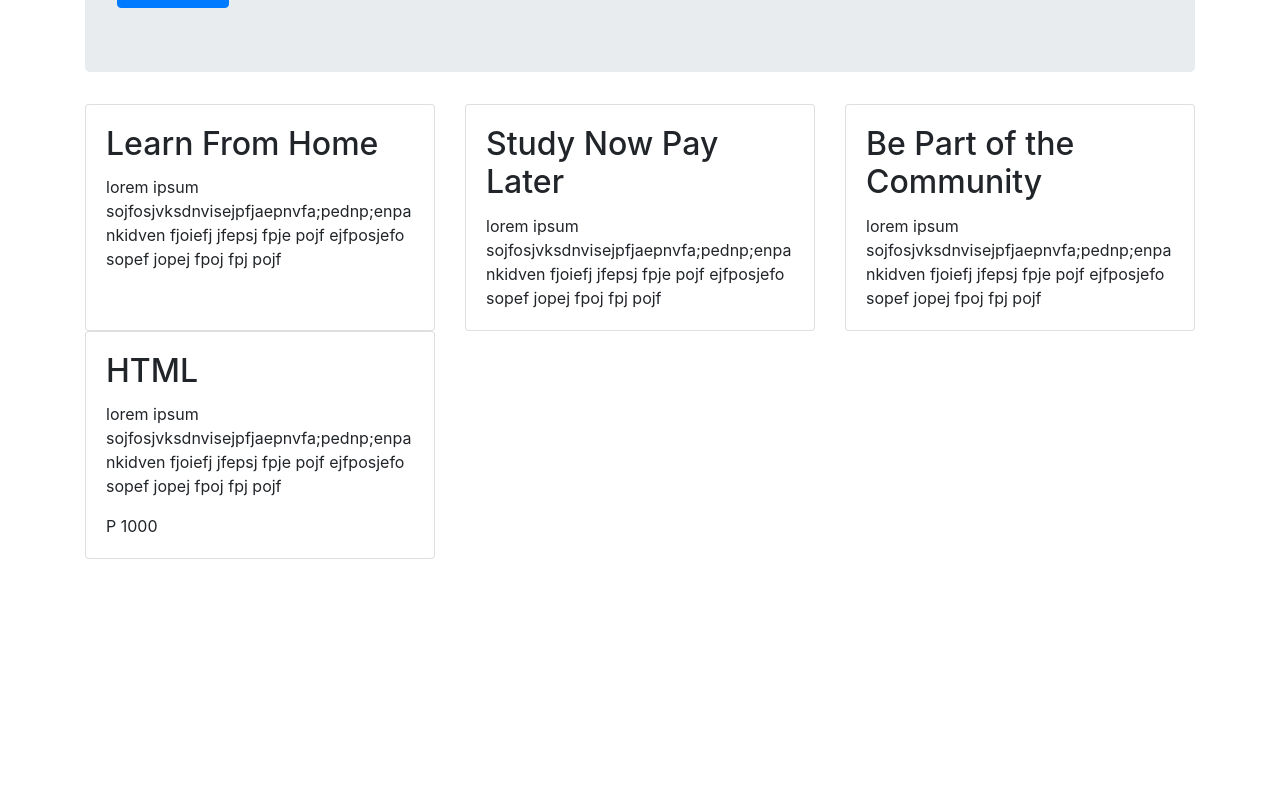
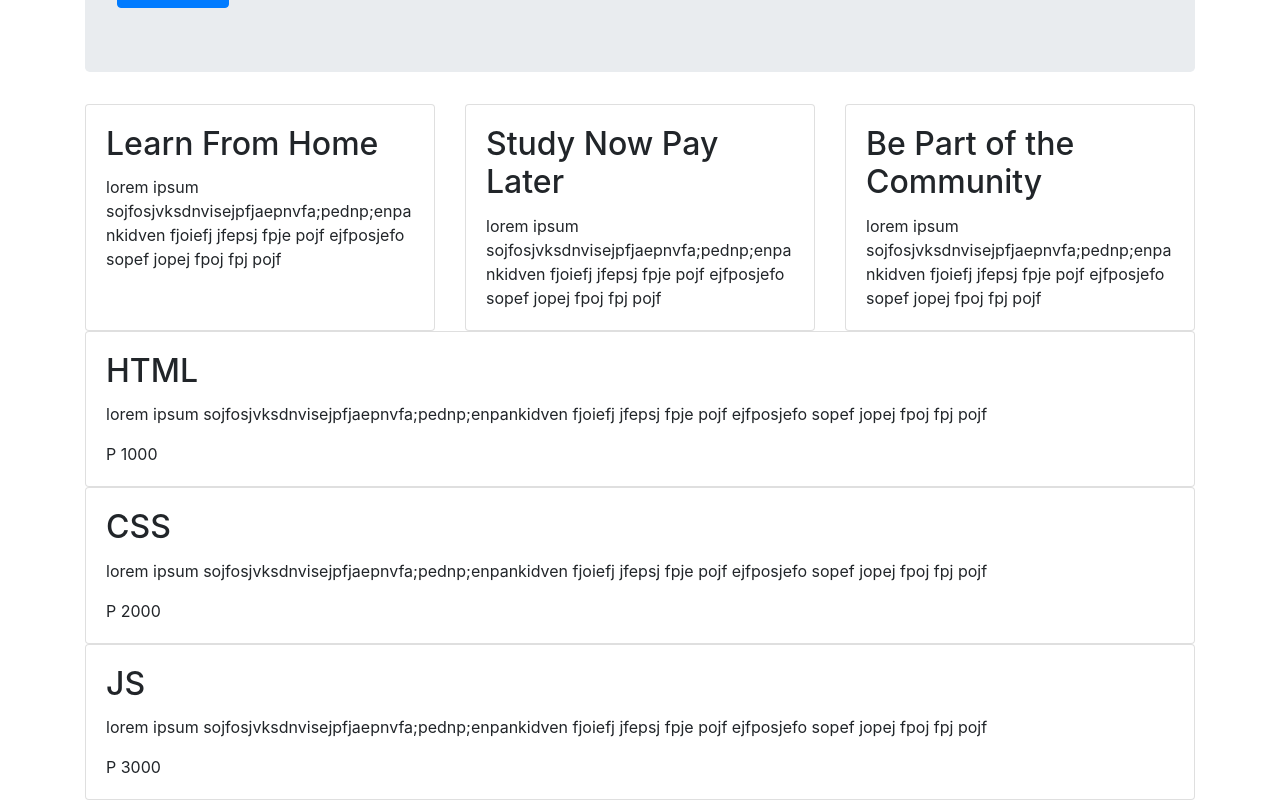
Before and after one commit to ela-lisondra/zutto-course-booking-app, a React (Create React App) app: page / in a window 1280 px wide. Shown: the part 286-1086 px from the top of the page. Before the commit the page ends 845 px from the top, so only its background shows below. Built offline with nearby package versions, Linux system fonts and the light colour scheme.

Commit message:
includes s27 activity 2

```diff
--- a/src/components/Course.js
+++ b/src/components/Course.js
@@ -2,10 +2,10 @@ import React from 'react'
 
 import {Card, Row, Col} from 'react-bootstrap'
 
-export default function Course({dataProp}){
-	console.log(dataProp)
+export default function Course({courseProp}){
+	console.log(courseProp)
 
-	const {name,description,price} = dataProp
+	const {name,description,price} = courseProp
 
 	console.log(name)
 	console.log(description)
@@ -14,7 +14,7 @@ export default function Course({dataProp}){
 	return (
 			<>
 				<Row>
-					<Col xs={12} md={4}>
+					<Col>
 						<Card className="Course">
 							<Card.Body>
 								<Card.Title>
--- a/src/pages/home.js
+++ b/src/pages/home.js
@@ -28,11 +28,27 @@ let course1 = {
 	price: "P 1000"
 }
 
+let course2 = {
+
+	name: "CSS",
+	description: "lorem	ipsum sojfosjvksdnvisejpfjaepnvfa;pednp;enpankidven fjoiefj jfepsj fpje pojf ejfposjefo sopef jopej fpoj fpj pojf",
+	price: "P 2000"
+}
+
+let course3 = {
+
+	name: "JS",
+	description: "lorem	ipsum sojfosjvksdnvisejpfjaepnvfa;pednp;enpankidven fjoiefj jfepsj fpje pojf ejfposjefo sopef jopej fpoj fpj pojf",
+	price: "P 3000"
+}
+
   return (
     <>
       <Banner dataProp={data2}/>
       <Highlights />
-      <Course dataProp={course1}/>
+      <Course courseProp={course1}/>
+      <Course courseProp={course2}/>
+      <Course courseProp={course3}/>
     </>
     )
 
```
